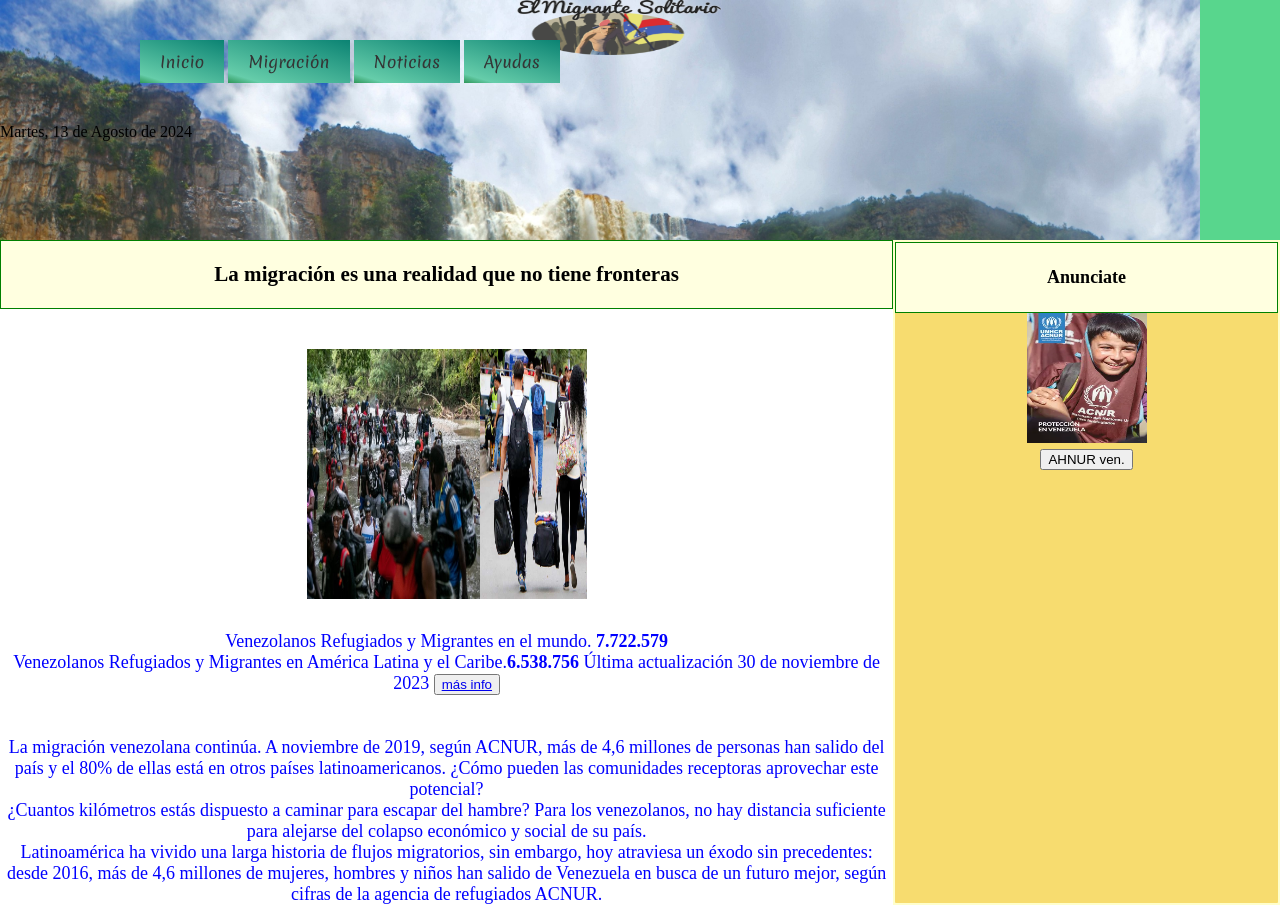
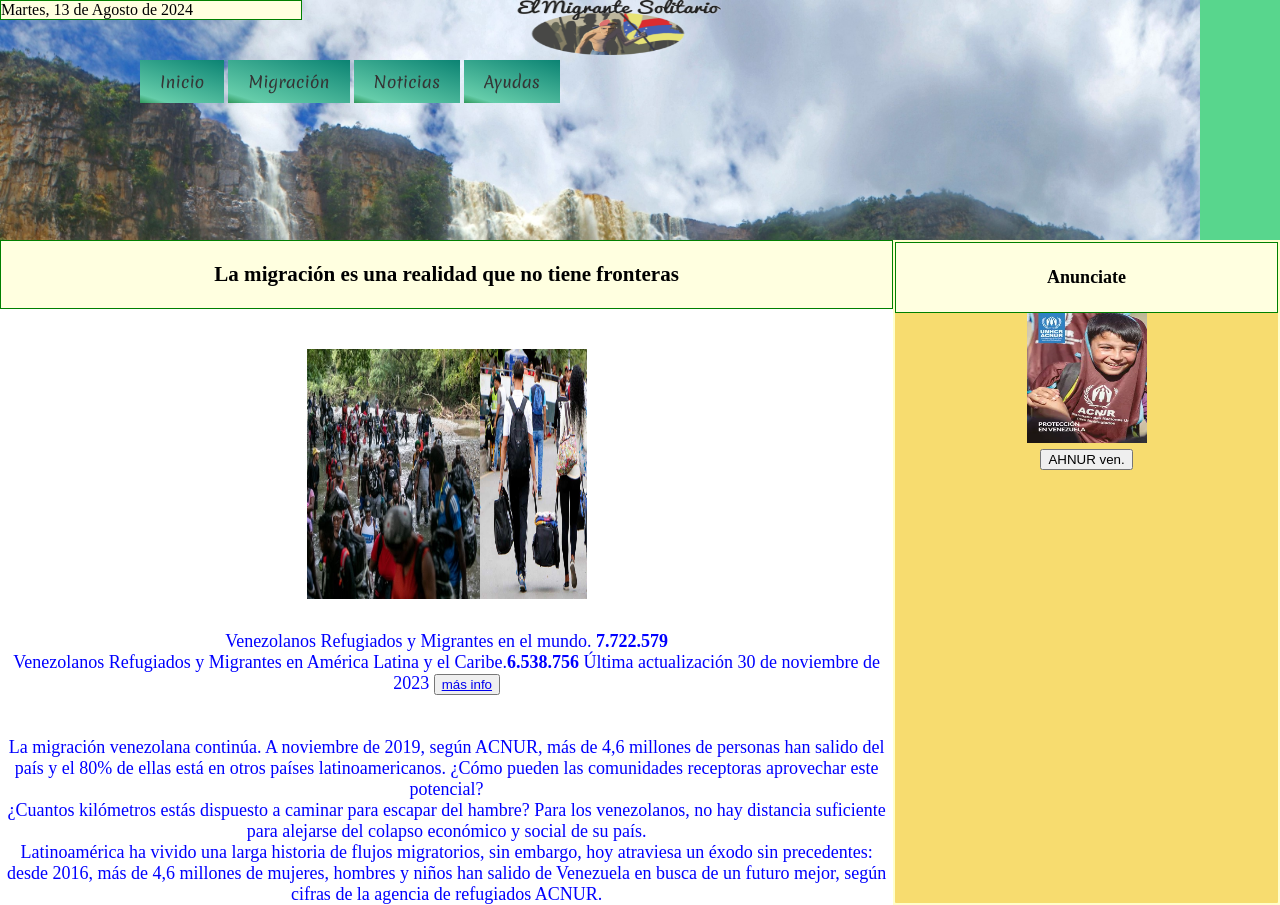
Before and after one commit to oswer/oswald.github.io, a plain HTML site: page enlace-web/MIGRA.html in a window 1280 px wide. Shown: the top 905 px of the page. Drawn offline with Linux system fonts and the light colour scheme.

Commit message:
Update MIGRA.html
Signed-off-by: oswaldo <32439844+oswer@users.noreply.github.com>

```diff
--- a/enlace-web/MIGRA.html
+++ b/enlace-web/MIGRA.html
@@ -21,7 +21,16 @@
  <div id="fb-root"></div>
   <script async defer crossorigin="anonymous" src="https://connect.facebook.net/es_ES/sdk.js#xfbml=1&version=v19.0" nonce="JY4HD8v8"></script>
 
-  <div class="fb-like" data-href="https://www.facebook.com/profile.php?id=61557321424816&amp;mibextid=rS40aB7S9Ucbxw6v" data-width="" data-layout="" data-action="" data-size="" data-share="true"></div>
+ <div class="fb-like" data-href="https://www.facebook.com/profile.php?id=61557321424816&amp;mibextid=rS40aB7S9Ucbxw6v" data-width="" data-layout="" data-action="" data-size="" data-share="true"></div>
+
+<div id="fecha">
+<script>
+let meses = new Array ("Enero", "Febrero", "Marzo", "Abril", "Mayo", "Junio", "Julio", "Agosto", "Septiembre", "Octubre", "Noviembre", "Diciembre");
+let diasSemana = new Array("Domingo", "Lunes", "Martes", "Miércoles", "Jueves", "Viernes", "Sábado");
+let f = new Date();
+document.write(diasSemana[f.getDay()] + ", " + f.getDate() + " de " + meses[f.getMonth()] + " de " + f.getFullYear());
+</script>
+</div>
 
   <nav class="navegacion">
 
@@ -53,12 +62,7 @@
     </ul>
 
   </nav>
-     <script>
-let meses = new Array ("Enero", "Febrero", "Marzo", "Abril", "Mayo", "Junio", "Julio", "Agosto", "Septiembre", "Octubre", "Noviembre", "Diciembre");
-let diasSemana = new Array("Domingo", "Lunes", "Martes", "Miércoles", "Jueves", "Viernes", "Sábado");
-let f = new Date();
-document.write(diasSemana[f.getDay()] + ", " + f.getDate() + " de " + meses[f.getMonth()] + " de " + f.getFullYear());
-</script>
+
 
 
   </header>
```
